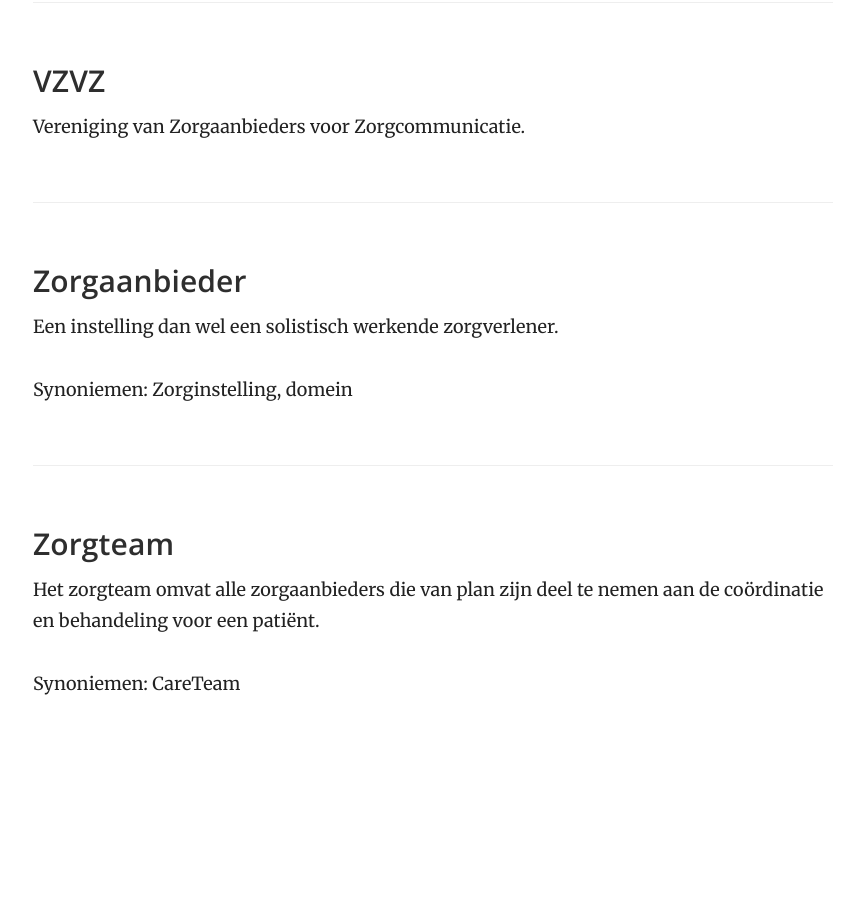
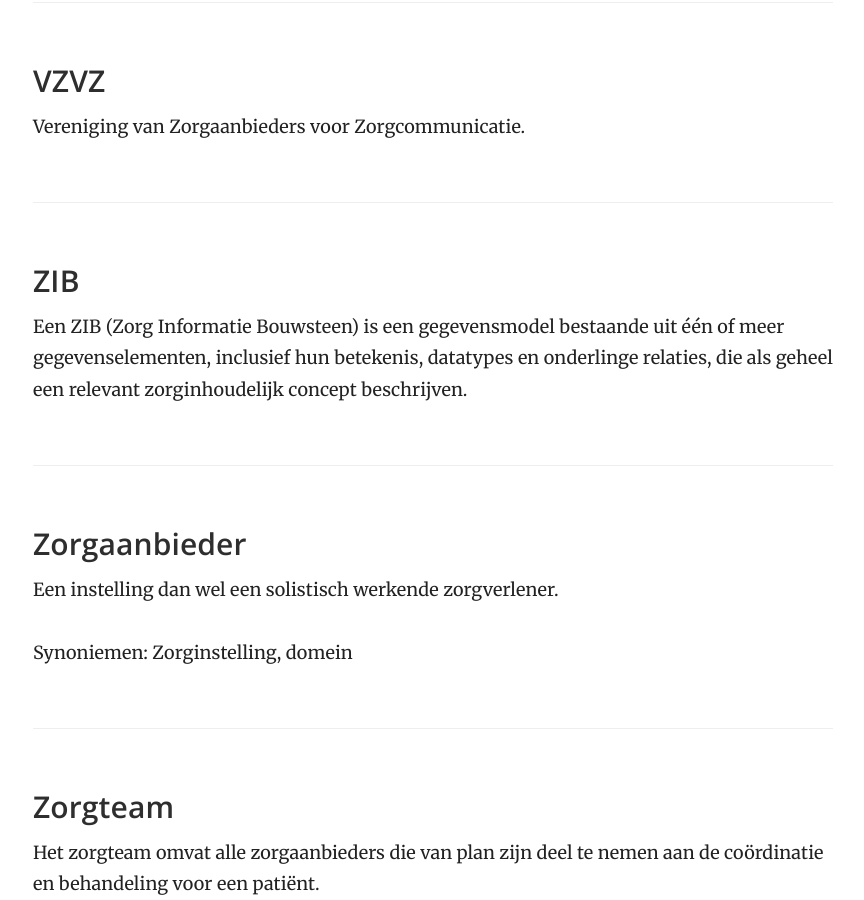
Before and after one commit to Koppeltaal/Koppeltaal-Documentation, a Jekyll site: the page built from woordenlijst.md, in a window 1280 px wide and 900 px high, scrolled down 8784 px. Shown: the whole window, without its empty margins (357-1221 px from the left). Built offline with Jekyll 4.4.1, drawn with Linux system fonts in a browser that asks for light colours; before the commit the page ends 9535 px from its top, so only the background shows below that.

Commit message:
GitBook: [master] one page modified

```diff
--- a/woordenlijst.md
+++ b/woordenlijst.md
@@ -164,6 +164,10 @@ Versnellingsprogramma Informatie-uitwisseling Patiënt en Professional.
 
 Vereniging van Zorgaanbieders voor Zorgcommunicatie.
 
+### ZIB
+
+Een ZIB \(Zorg Informatie Bouwsteen\) is een gegevensmodel bestaande uit één of meer gegevenselementen, inclusief hun betekenis, datatypes en onderlinge relaties, die als geheel een relevant zorginhoudelijk concept beschrijven.
+
 ### Zorgaanbieder
 
 Een instelling dan wel een solistisch werkende zorgverlener.
```
